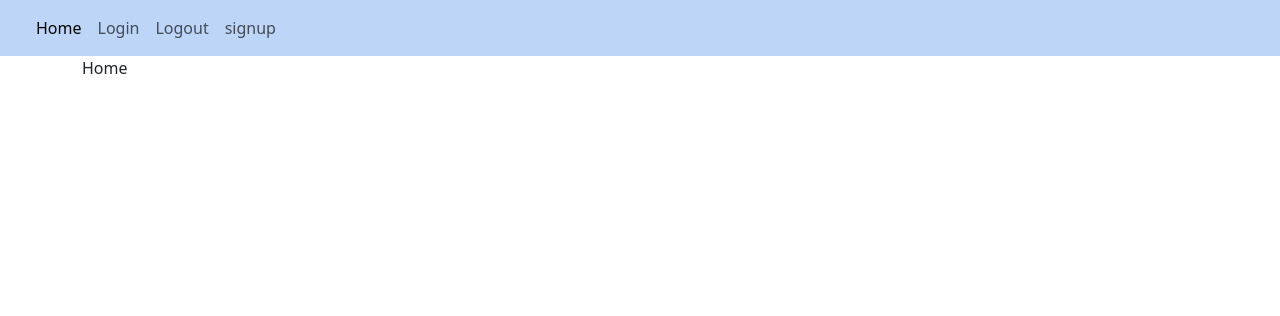
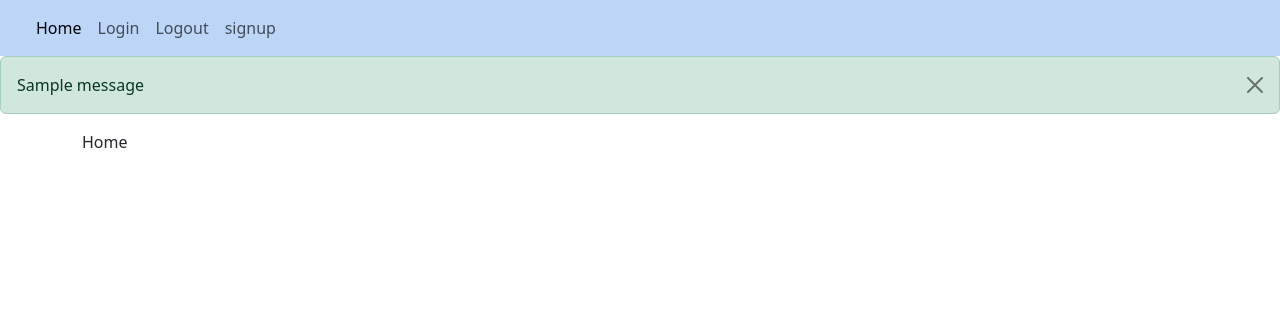
Before and after one commit to iec-creem/Year-13-Programming-Assessment, a Flask app: page / in a window 1280 px wide. Shown: the top 316 px of the page. Run offline with Flask 3, Linux system fonts and the light colour scheme; tables that the repository leaves empty hold one stand-in row (values such as "Sample post"); one stand-in notice (Sample message) is shown.

Commit message:
added flash messages

```diff
--- a/Flask_Blog/website/templates/template.html
+++ b/Flask_Blog/website/templates/template.html
@@ -29,6 +29,26 @@
             </div>
             </div>
         </nav>
+        <!-- Flash messages -->
+        {% with messages = get_flashed_messages(with_categories=True) %}
+        {% if messages %}
+            {% for category, message in messages %}
+            {% if category == "error" %}
+            <div class="alert alert-danger alert-dismissible fade show" role="alert">
+                {{message}}
+                <button type="button" class="btn-close" data-bs-dismiss="alert"></button>
+            </div>
+
+            {% else %}
+            <div class="alert alert-success alert-dismissible fade show" role="alert">
+                {{message}}
+                <button type="button" class="btn-close" data-bs-dismiss="alert"></button>
+            </div>
+            {% endif %}
+            {% endfor %}
+        {% endif %}
+        {% endwith %}
+        <!-- End flash messages -->
         <!-- Imports content from other html files -->
         <div class="container">{% block content %}{% endblock %}</div>
         <!-- Import popper and javascript -->
```
